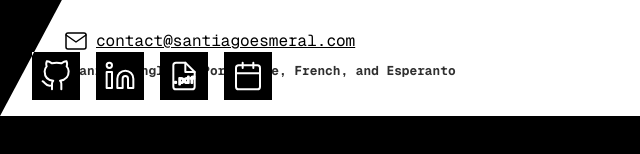
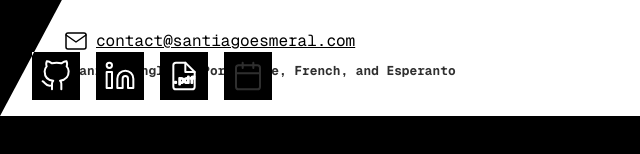
Before and after one commit to santiagoesmeral/portfolio, a website built with Vite: page index.html in a window 1280 px wide. Shown: the part 684-838 px from the top of the page, 0-640 px from the left. Built offline with nearby package versions, Linux system fonts and the light colour scheme.

Commit message:
disable link to book meetings

```diff
--- a/index.html
+++ b/index.html
@@ -151,12 +151,13 @@
                     </text>
                 </svg>
             </a>
+            <!-- href="https://calendar.app.google/9ncrSoTvZVJ7VBds8" -->
+                <!-- target="_blank" -->
+                <!-- rel="noreferrer" -->
             <a
-                href="https://calendar.app.google/9ncrSoTvZVJ7VBds8"
-                title="Schedule a quick call with me"
-                target="_blank"
-                rel="noreferrer"
-                class="buttonlike-link"
+                title="(Disabled temporarily) Schedule a quick call with me"
+                tabindex="-1"
+                class="buttonlike-link disabled"
             >
                 <svg
                     fill="none"
--- a/style.css
+++ b/style.css
@@ -220,6 +220,14 @@ footer {
     height: calc(var(--butonlike-link-size) - 1rem);
 }
 
+.buttonlike-link.disabled {
+    color: var(--color-secondary-text);
+    transform: none;
+    outline: unset;
+    pointer-events: none;
+    cursor: not-allowed;
+}
+
 @media (max-width: 767px) {
     * {
         --smallscreen-right-padding: 2rem;
```
